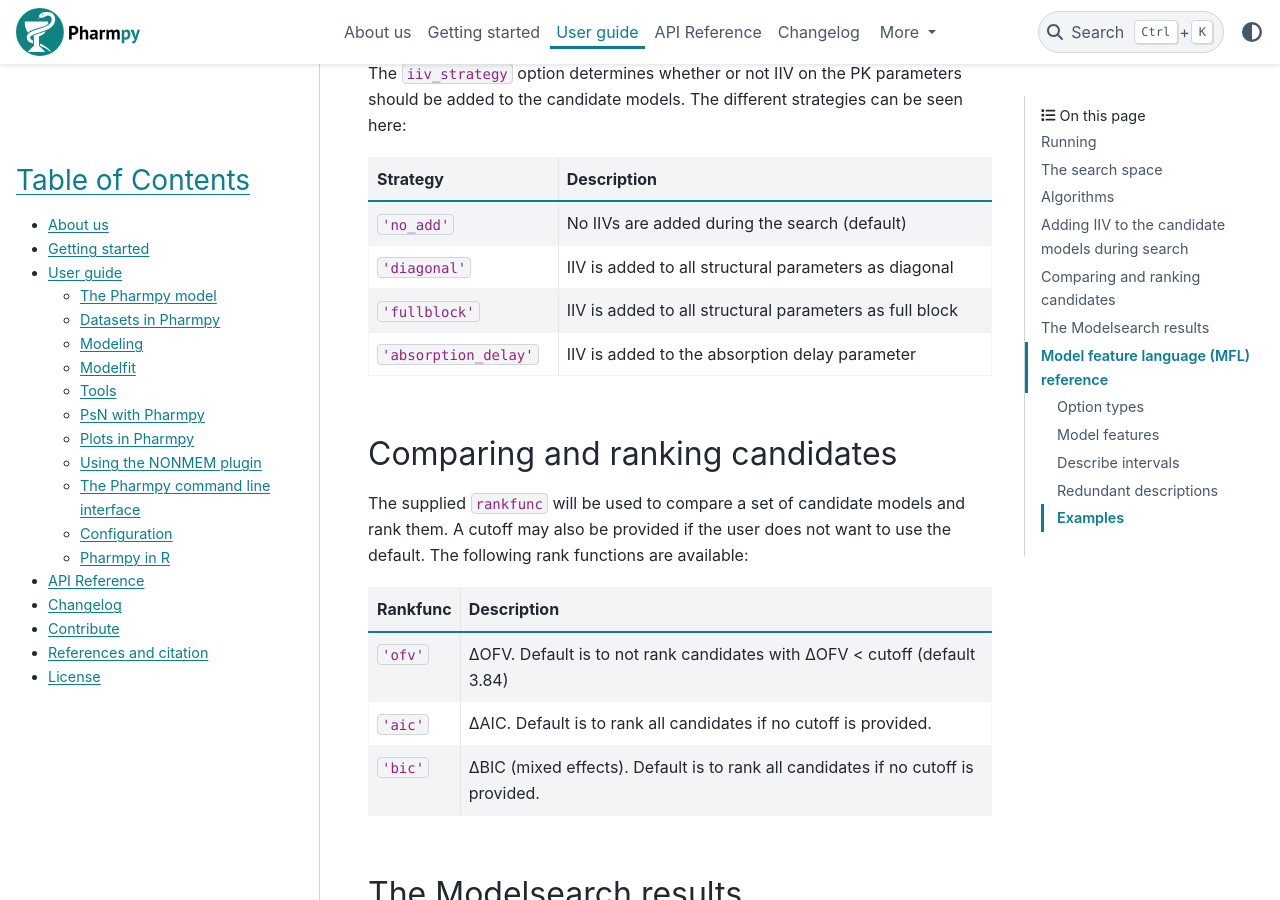
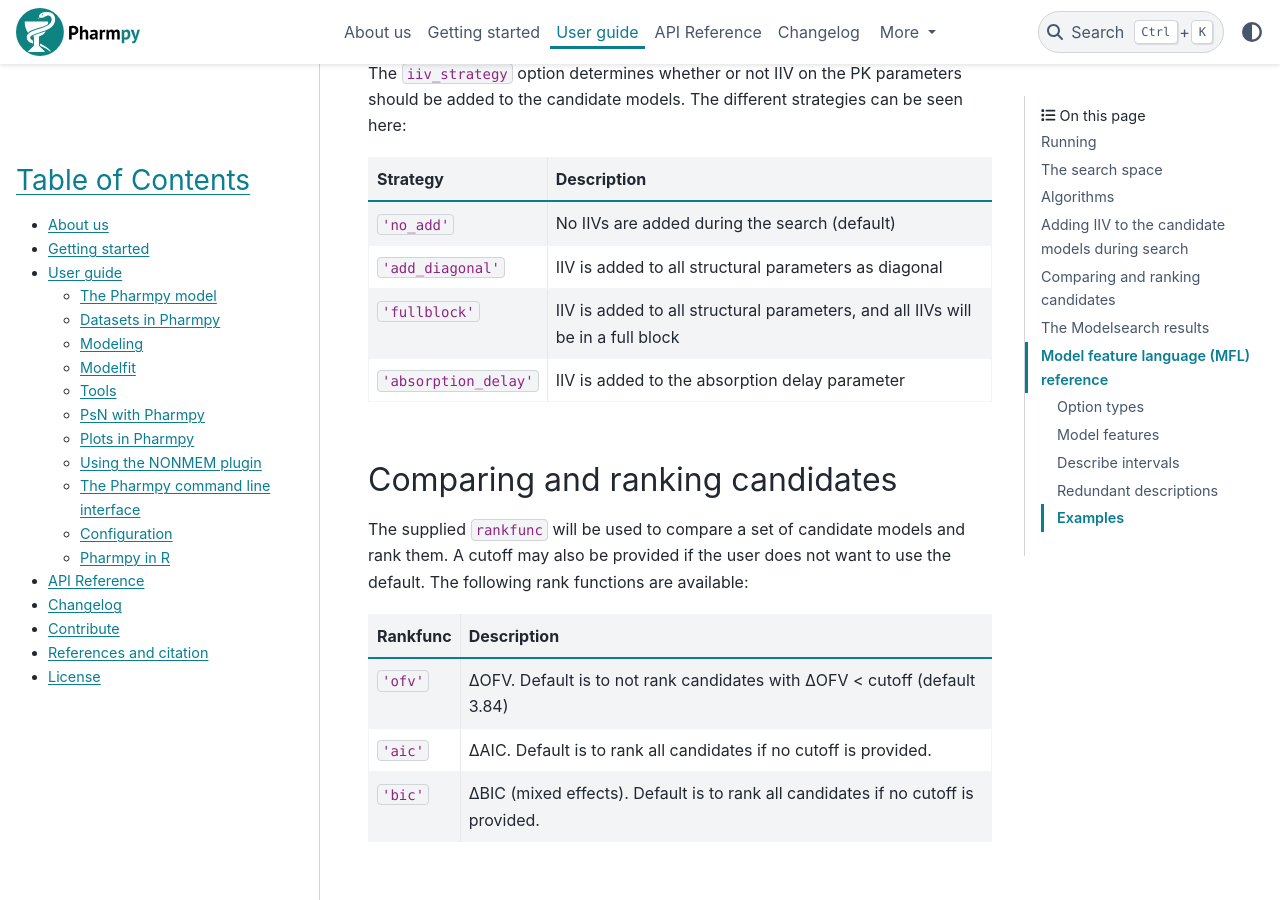
Before and after one commit to pharmpy/pharmpy, a Sphinx documentation site: the page built from docs/modelsearch.rst, in a window 1280 px wide and 900 px high, scrolled down 3914 px. Built offline with Sphinx 7.4.7 and the PyData theme 0.15.4, drawn with Linux system fonts in a browser that asks for light colours.

Commit message:
Rename diagonal argument to add_diagonal

```diff
--- a/docs/iivsearch.rst
+++ b/docs/iivsearch.rst
@@ -183,15 +183,15 @@ Adding IIV to the start model
 The ``iiv_strategy`` option determines whether or not IIV on the PK parameters should be added to the input model.
 The different strategies can be seen here:
 
-+------------------------+----------------------------------------------------------+
-| Strategy               | Description                                              |
-+========================+==========================================================+
-| ``'no_add'``           | Input model is kept as base model                        |
-+------------------------+----------------------------------------------------------+
-| ``'diagonal'``         | IIV is added to all structural parameters as diagonal    |
-+------------------------+----------------------------------------------------------+
-| ``'fullblock'``        | IIV is added to all structural parameters as full block  |
-+------------------------+----------------------------------------------------------+
++------------------------+----------------------------------------------------------------------------------+
+| Strategy               | Description                                                                      |
++========================+==================================================================================+
+| ``'no_add'``           | Input model is kept as base model                                                |
++------------------------+----------------------------------------------------------------------------------+
+| ``'add_diagonal'``     | Diagonal IIV is added to all structural parameters                               |
++------------------------+----------------------------------------------------------------------------------+
+| ``'fullblock'``        | IIV is added to all structural parameters, and all IIVs will be in a full block  |
++------------------------+----------------------------------------------------------------------------------+
 
 
 .. _ranking_iivsearch:
--- a/docs/modelsearch.rst
+++ b/docs/modelsearch.rst
@@ -246,17 +246,17 @@ Adding IIV to the candidate models during search
 The ``iiv_strategy`` option determines whether or not IIV on the PK parameters should be added to the candidate models.
 The different strategies can be seen here:
 
-+------------------------+----------------------------------------------------------+
-| Strategy               | Description                                              |
-+========================+==========================================================+
-| ``'no_add'``           | No IIVs are added during the search (default)            |
-+------------------------+----------------------------------------------------------+
-| ``'diagonal'``         | IIV is added to all structural parameters as diagonal    |
-+------------------------+----------------------------------------------------------+
-| ``'fullblock'``        | IIV is added to all structural parameters as full block  |
-+------------------------+----------------------------------------------------------+
-| ``'absorption_delay'`` | IIV is added to the absorption delay parameter           |
-+------------------------+----------------------------------------------------------+
++------------------------+----------------------------------------------------------------------------------+
+| Strategy               | Description                                                                      |
++========================+==================================================================================+
+| ``'no_add'``           | No IIVs are added during the search (default)                                    |
++------------------------+----------------------------------------------------------------------------------+
+| ``'add_diagonal'``     | IIV is added to all structural parameters as diagonal                            |
++------------------------+----------------------------------------------------------------------------------+
+| ``'fullblock'``        | IIV is added to all structural parameters, and all IIVs will be in a full block  |
++------------------------+----------------------------------------------------------------------------------+
+| ``'absorption_delay'`` | IIV is added to the absorption delay parameter                                   |
++------------------------+----------------------------------------------------------------------------------+
 
 .. _ranking_modelsearch:
 
```
Also changed, not shown: 5 other files.
